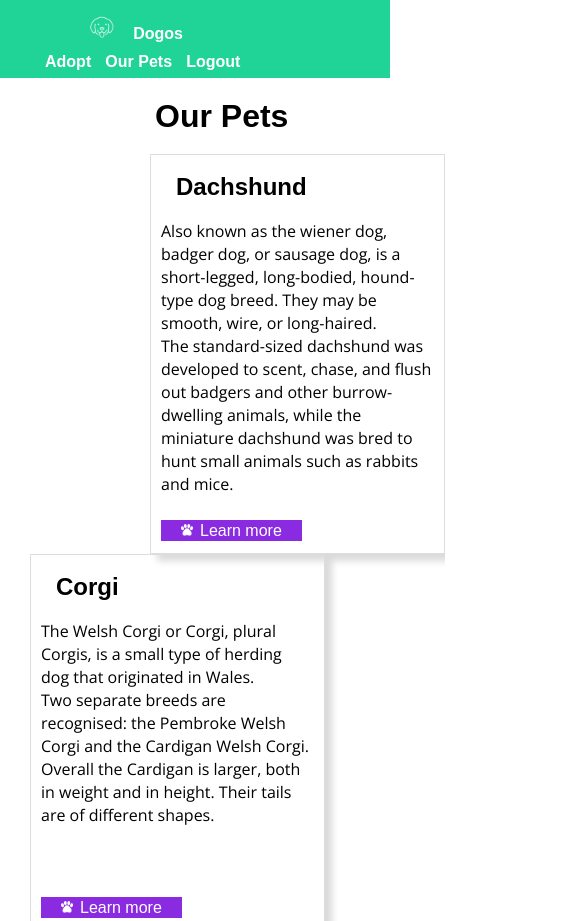
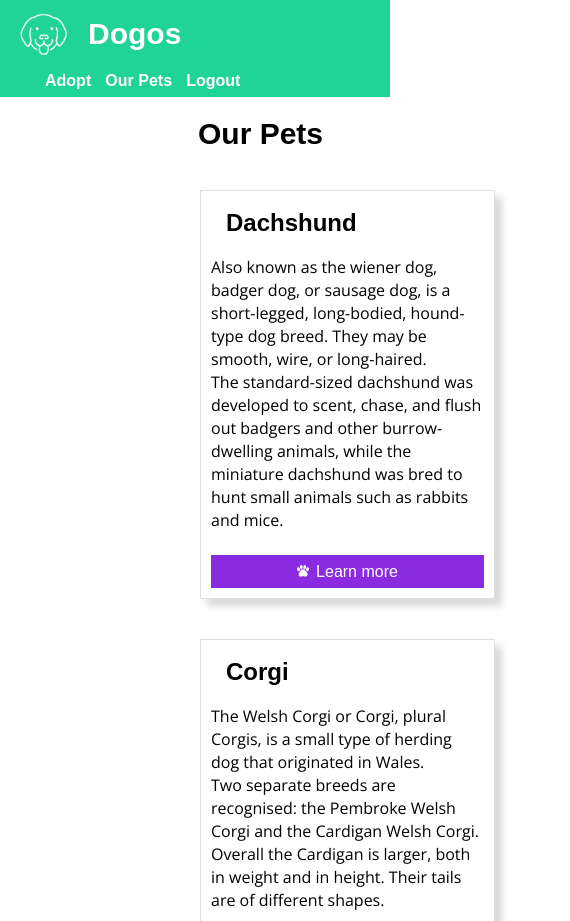
Before and after one commit to Patoad/technical-test, a plain HTML site: page magnet-frontend-test-master/index.html in a window 390 px wide. Shown: the top 921 px of the page, 570 px wide, since content can reach past the window. Drawn offline with nearby package versions, Linux system fonts and the light colour scheme; a web font is replaced by a local one.

Commit message:
falta responsive

```diff
--- a/magnet-frontend-test-master/index.html
+++ b/magnet-frontend-test-master/index.html
@@ -25,7 +25,7 @@
 			<nav class="navBar">
         <img src="img/logo.png" class="img">
         <b class="dogos">Dogos</b>
-        <p><b>{navlinks}</b></>
+        <p><br/><b>{navlinks}</b></>
       </nav>
       <nav class="navR">
         <img src="img/logo.png" class="imgR">
@@ -35,17 +35,17 @@
     </header>
     <h1 class="title">{title}</h1>
     <div class="container">
-      <div class="content1">{content1}
+      <div class="content">{content1}
         <br/>
         <a href="#" class="learn"><img src="img/paw.png" class="image">Learn more</a>
       </div>
-      <div class="content2">{content2}
+      <div class="content">{content2}
         <br/>
         <br/>
         <br/>
         <a href="#" class="learn"><img src="img/paw.png" class="image">Learn more</a>
       </div>
-      <div class="content3">{content3}
+      <div class="content">{content3}
         <br/>
         <br/>
         <a href="#" class="learn"><img src="img/paw.png" class="image">Learn more</a>
--- a/magnet-frontend-test-master/style.css
+++ b/magnet-frontend-test-master/style.css
@@ -36,22 +36,21 @@
 html {
   font-size: 16px;
   line-height: 1.44;
-  font-family: 'Play', sans-serif;
 }
 
 .navR {
   display: none;
-  font-family: 'Play', sans-serif;
-
 }
 
 .navBar{
   background-color: #20d397;
+  display: flex;
+  justify-content: space-between;
 }
 
 .img{
   width: 1.5rem;
-  margin: 15px 15px 0px 90px;
+  margin: 5px 15px 10px 230px;
 }
 
 .image{
@@ -62,7 +61,8 @@ html {
 .dogos{
   color:#ffffff;
   font-family: 'Play', sans-serif;
-  float: none;
+  position: absolute;
+  margin: 5px 0px 0px 270px;
 }
 
 a{
@@ -75,7 +75,8 @@ a{
 nav a{
   color:#fff;
   position: center;
-  float: right;
+  display: inline-block;
+
 }
 
 a:hover{
@@ -97,7 +98,8 @@ ul li{
 
 h1{
   font-family: 'Play', sans-serif;
-  margin: 15px 0px 15px 155px;
+  margin: 15px 0px 15px 198px;
+  font-size: 30px;
 }
 
 h2{
@@ -105,14 +107,29 @@ h2{
   margin: 5px 0px 15px 15px;
 }
 
-.content1, .content2, .content3{
+.container{
+  display: flex;
+  flex-wrap: wrap;
+  margin-left: 180px;
+}
+
+.content{
+  padding: 10px;
+  margin: 20px;
+  border: 1px solid;
+  border-color: #dddddd;
+  box-shadow: 7px 7px 7px rgba(0, 0, 0, .15);
+  width: 295px;
+  /* margin-left: 50px; */
+  }
+
+/* .content1, .content2, .content3{
   display: inline-block;
   border: 1px solid;
   border-color: #dddddd;
   box-shadow: 7px 7px 7px rgba(0, 0, 0, .15);
   width: 295px;
   height: 400px;
-  /* margin: 0px 20px; */
   padding: 10px;
 }
 
@@ -120,33 +137,61 @@ h2{
   margin-left: 150px;
 }
 
+.content2{
+  margin-left: 120px
+}
+
 .content3{
   float:right;
-  margin-right: 200px;
-  margin-left: -30px;
-}
-
-.content2{
-  float:center;
-  margin-left: 30px
-}
+  margin-right: 100px;
+} */
 
 .learn{
   background-color: #8a2be2;
+  display: block;
+  text-align: center;
+  padding: 5px;
+}
+
+.image{
+  width: .75rem;
 }
 
 
 
 
 
+@media only screen and (max-width:800px) {
+  .navBar{
+    display: none;
+  }
 
-
-@media only screen and (max-width:500px) {
   .navR {
+    display: block;
     background-color: #20d397;
     font-family: 'Play', sans-serif;
+    color: #fff;
+    width: 100%;
+  }
+
+  .dogosR{
+    font-family: 'Play', sans-serif;
+    font-size: 30px;
+    position: absolute;
+    margin: 12px 10px 5px 20px;
+  }
+
+  .imgR{
+    width: 3rem;
+    margin-top: 10px;
+    margin-left: 20px;
+  }
+
+  div{
+    display: block;
+    width: 100%;
+    margin-right: 50px;
 
   }
 
-
 }
```
